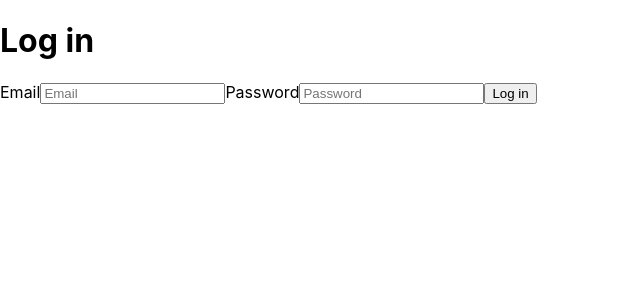
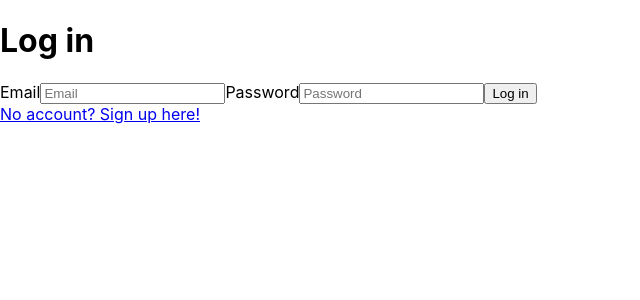
Before and after one commit to kemenykristof/book-repository, a React (Create React App) app: page /login in a window 1280 px wide. Shown: the top 300 px of the page, without its empty margins (0-640 px from the left). Built offline with nearby package versions, Linux system fonts and the light colour scheme; no server answers.

Commit message:
link for signup added for login page

```diff
--- a/src/registration/Login.jsx
+++ b/src/registration/Login.jsx
@@ -2,6 +2,7 @@ import React, { useCallback, useContext } from "react";
 import { withRouter, Redirect } from "react-router";
 import app from "../firebase/Firebase";
 import { AuthContext } from "../contexts/AuthContext";
+import { Link } from "react-router-dom";
 
 const Login = ({ history }) => {
   const handleLogin = useCallback(
@@ -40,6 +41,9 @@ const Login = ({ history }) => {
         </label>
         <button type="submit">Log in</button>
       </form>
+      <div>
+        <Link to="/signup">No account? Sign up here!</Link>
+      </div>
     </div>
   );
 };
```
